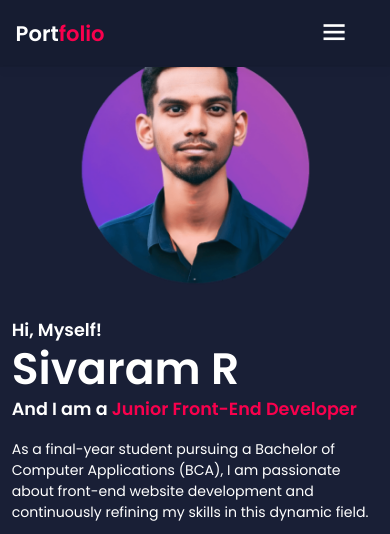
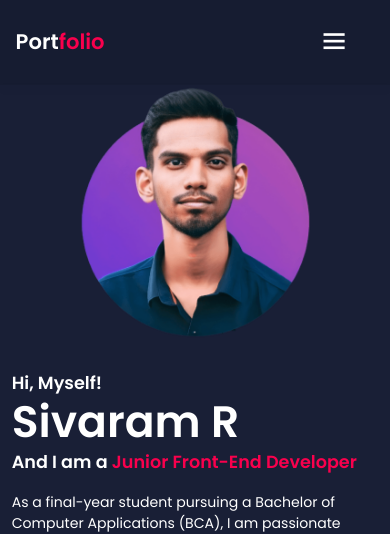
Before and after one commit to Sivaaram/Portfolio, a plain HTML site: page index.html in a window 390 px wide. Shown: the top 534 px of the page. Drawn offline with nearby package versions, Linux system fonts and the light colour scheme.

Commit message:
style.css

```diff
--- a/style.css
+++ b/style.css
@@ -202,7 +202,7 @@ span{
 }
 @media (max-width:991px){
     .header{
-        padding: 2rem 4%;
+        padding: 3rem 4%;
     }
     section{
         padding: 1rem 3%;
@@ -237,7 +237,7 @@ span{
     }
     .home-img img{
         width:70vw;
-        margin-top: 4rem;
+        margin-top: 10rem;
     }
     .about{
         flex-direction: column;
@@ -249,6 +249,9 @@ span{
     .project-container img{
         height: auto;
         width: auto;
+    }
+    .skill{
+        text-align: center;
     }
 }
 
```
